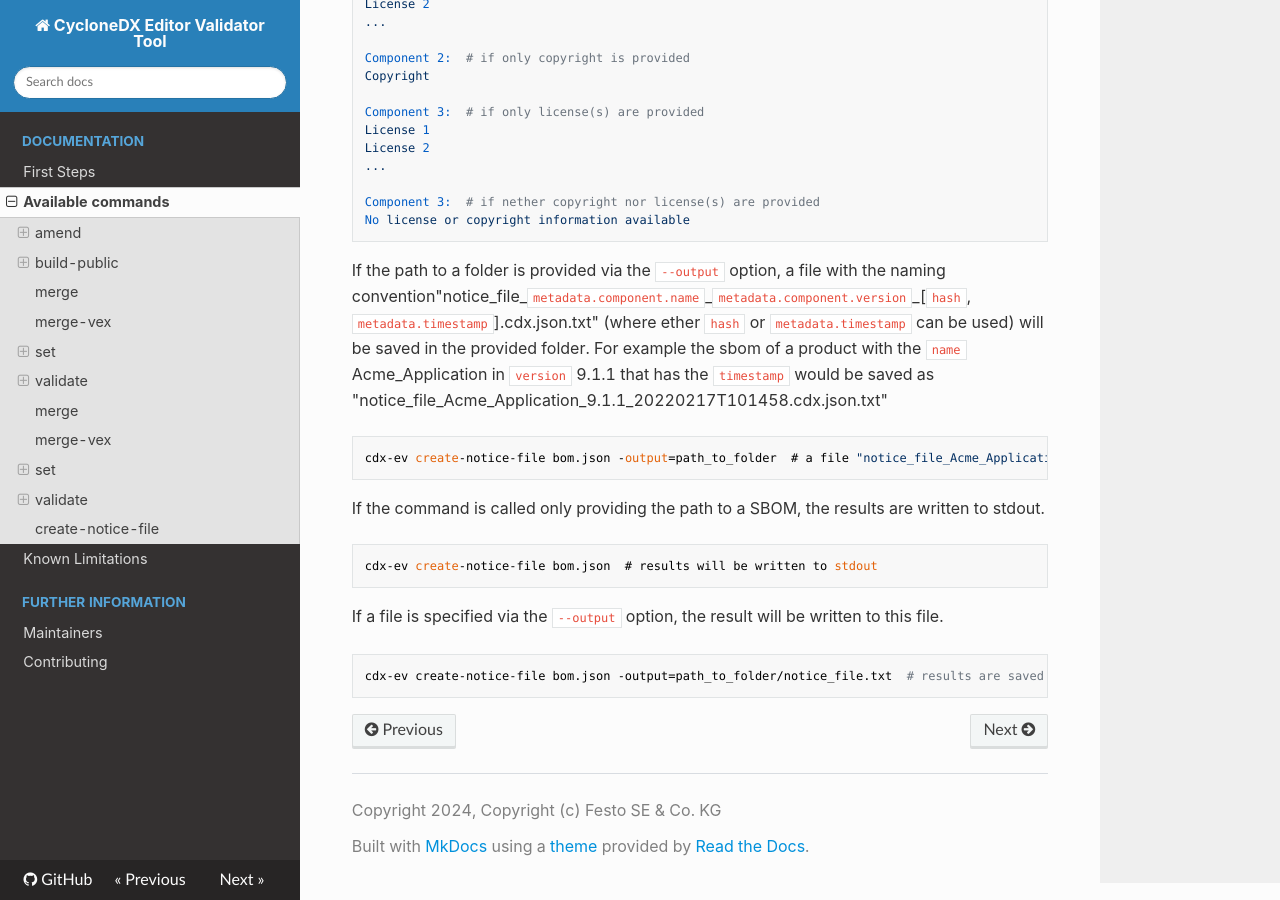
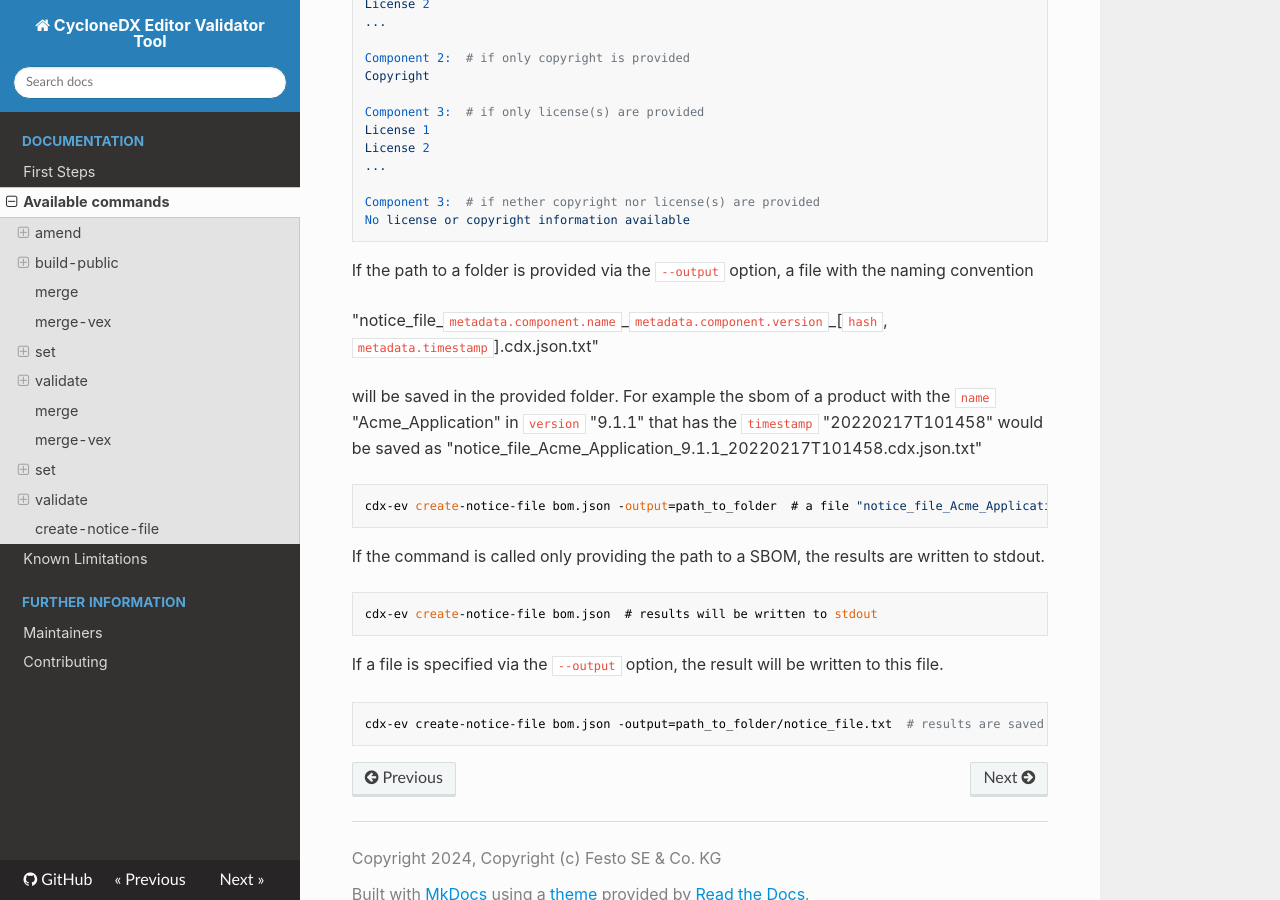
Before and after one commit to Festo-se/cyclonedx-editor-validator, an MkDocs documentation site: the page built from docs/available_commands.md, in a window 1280 px wide and 900 px high, scrolled down 20681 px. Built offline with MkDocs 1.6.1, drawn with Linux system fonts in a browser that asks for light colours; nearby versions of some CDN libraries; some web fonts are replaced.

Commit message:
docs: fixes minor details

```diff
--- a/docs/available_commands.md
+++ b/docs/available_commands.md
@@ -711,8 +711,12 @@ The resulting document is .txt file in the Format:
     Component 3:  # if nether copyright nor license(s) are provided
     No license or copyright information available
 
-  If the path to a folder is provided via the `--output` option, a file with the naming convention"notice_file_`metadata.component.name`\_`metadata.component.version`\_\[`hash`, `metadata.timestamp`\].cdx.json.txt" (where ether `hash` or `metadata.timestamp` can be used) will be saved in the provided folder.
-For example the sbom of a product with the `name` Acme_Application in `version` 9.1.1 that has the `timestamp` would be saved as "notice_file_Acme_Application_9.1.1_20220217T101458.cdx.json.txt"
+If the path to a folder is provided via the `--output` option, a file with the naming convention
+
+  "notice_file_`metadata.component.name`\_`metadata.component.version`\_\[`hash`, `metadata.timestamp`\].cdx.json.txt"
+
+will be saved in the provided folder.
+For example the sbom of a product with the `name` "Acme_Application" in `version` "9.1.1" that has the `timestamp` "20220217T101458" would be saved as "notice_file_Acme_Application_9.1.1_20220217T101458.cdx.json.txt"
 
     cdx-ev create-notice-file bom.json -output=path_to_folder  # a file "notice_file_Acme_Application_9.1.1_20220217T101458.cdx.json.txt" is created in the provided folder
 
```
